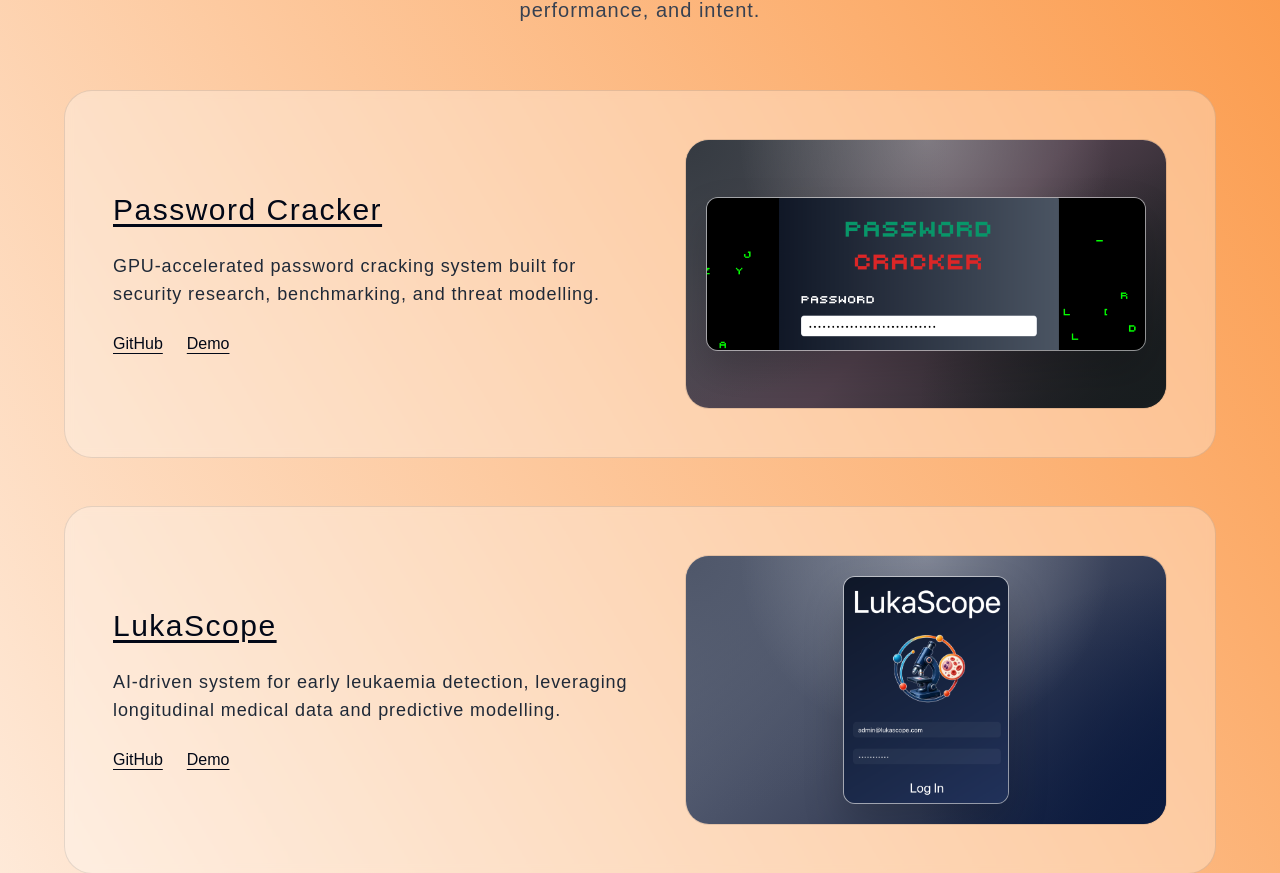
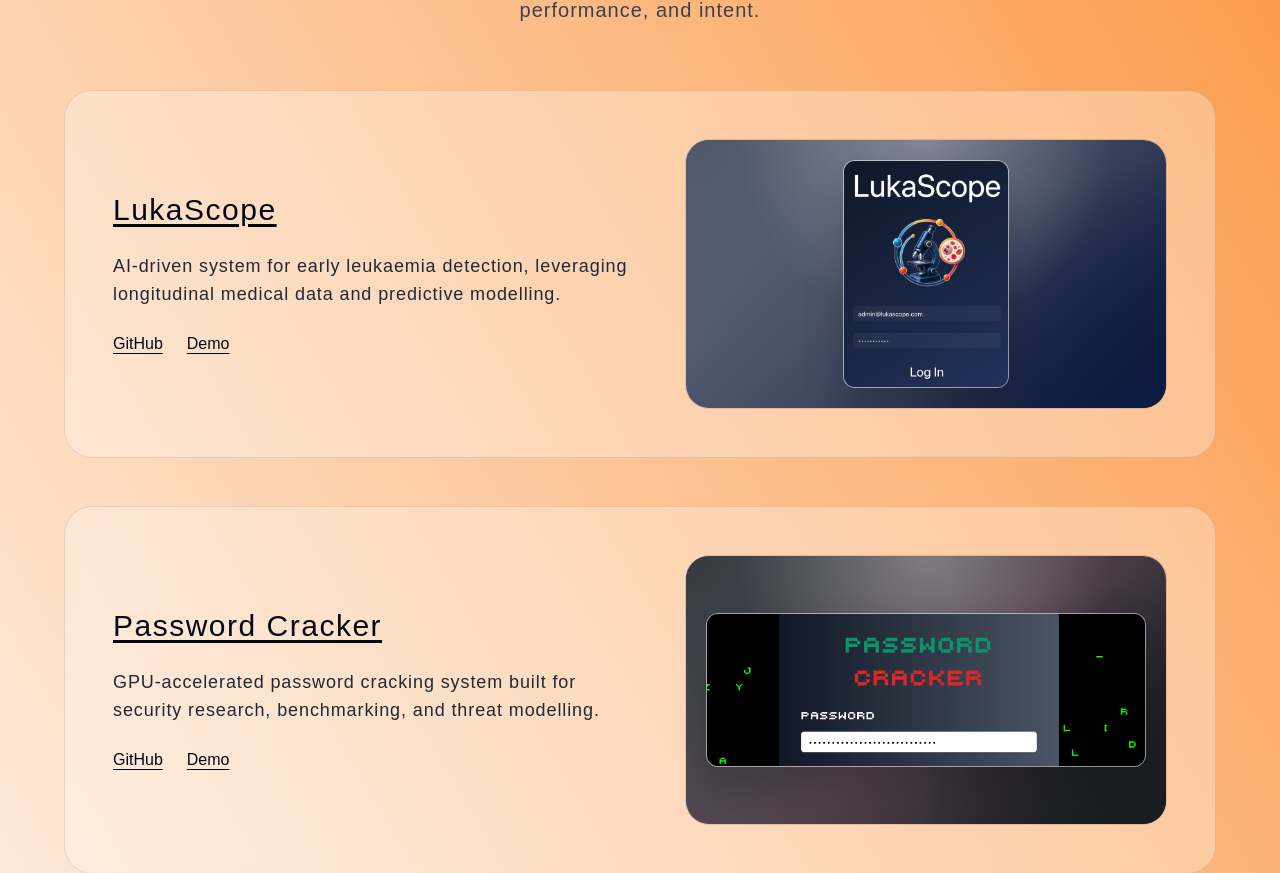
Before and after one commit to richardwaters9049/portfolio, a Next.js app: page /projects in a window 1280 px wide. Shown: the part 416-1289 px from the top of the page. Built offline with nearby package versions, Linux system fonts and the light colour scheme.

Commit message:
Project list change

```diff
--- a/app/projects/projects-data.ts
+++ b/app/projects/projects-data.ts
@@ -11,22 +11,22 @@ export type Project = {
 export const projects: Project[] = [
   {
     id: "01",
+    title: "LukaScope",
+    description:
+      "AI-driven system for early leukaemia detection, leveraging longitudinal medical data and predictive modelling.",
+    image: "/images/Lukanewlogo.png",
+    github: "https://github.com/richardwaters9049/LukaScope",
+    demo: "https://luka-scope.vercel.app/",
+    demoMode: "animated",
+  },
+  {
+    id: "02",
     title: "Password Cracker",
     description:
       "GPU-accelerated password cracking system built for security research, benchmarking, and threat modelling.",
     image: "/images/pw-crack-img.png",
     github: "https://github.com/yourname/password-cracker",
     demo: "https://password-cracker.onrender.com/",
-    demoMode: "animated",
-  },
-  {
-    id: "02",
-    title: "LukaScope",
-    description:
-      "AI-driven system for early leukaemia detection, leveraging longitudinal medical data and predictive modelling.",
-    image: "/images/Lukanewlogo.png",
-    github: "https://github.com/richardwaters9049/LukaScope",
-    demo: "https://luka-scope.vercel.app/",
     demoMode: "animated",
   },
   {
```
